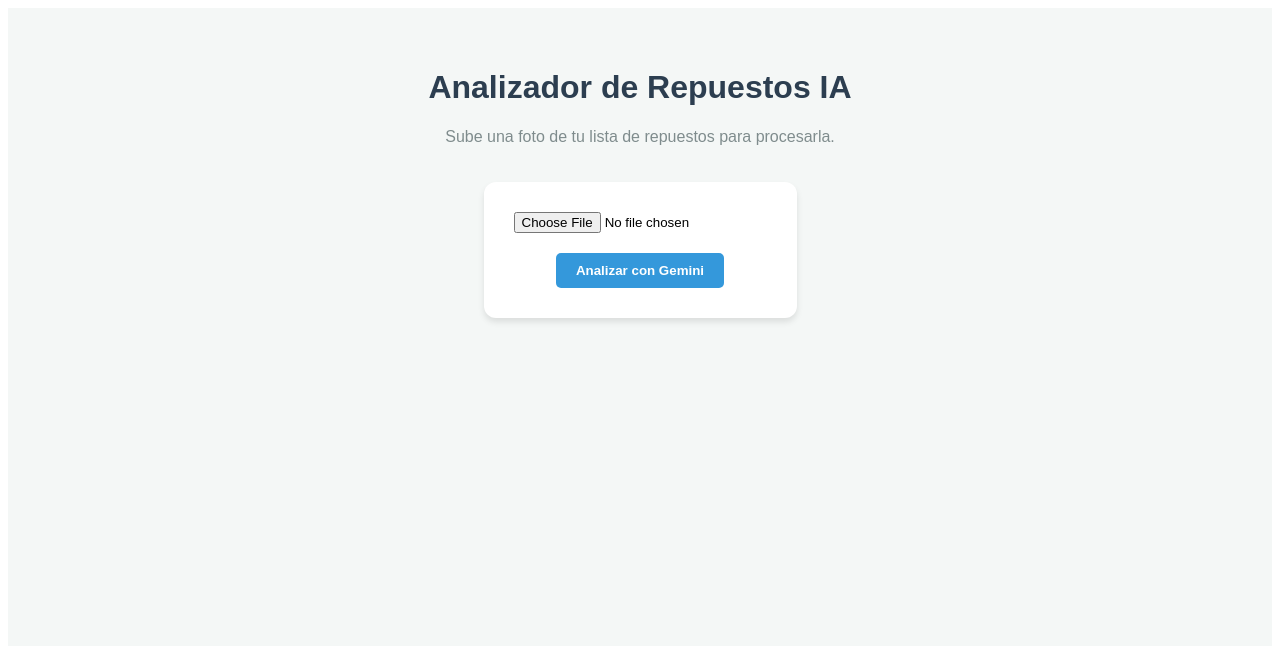
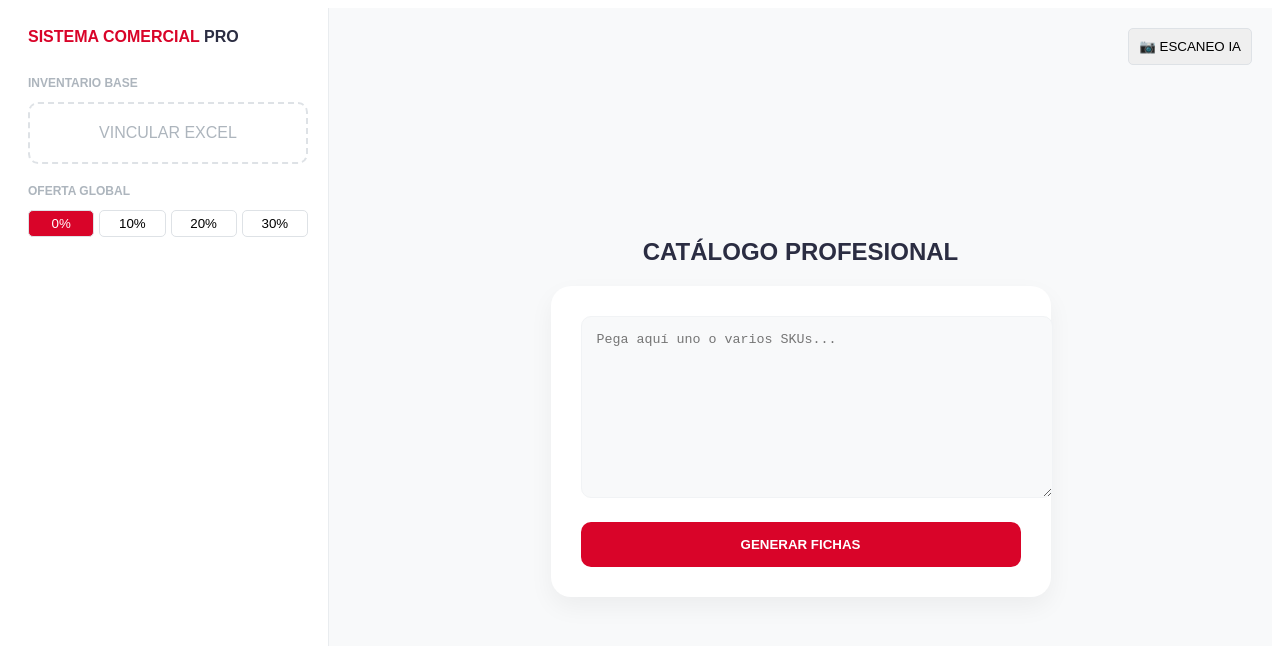
Before and after one commit to tabladamotosrepuestos-art/mi-app-estudio, a React (Vite) app in the folder mi-app-ai/: page / in a window 1280 px wide. Shown: the top 646 px of the page. Built offline with nearby package versions, Linux system fonts and the light colour scheme; the HTML template or start-up script is replaced by a standard one.

Commit message:
Update App.tsx

```diff
--- a/mi-app-ai/src/App.tsx
+++ b/mi-app-ai/src/App.tsx
@@ -2,52 +2,48 @@ import React, { useState } from 'react';
 import { extractProductsFromList } from './services/geminiService';
 
 function App() {
-  const [loading, setLoading] = useState(false);
-  const [resultado, setResultado] = useState("");
+  return (
+    <div style={{ display: 'flex', minHeight: '100vh', backgroundColor: '#f8f9fa', fontFamily: 'sans-serif' }}>
+      {/* Barra Lateral Izquierda */}
+      <aside style={{ width: '280px', backgroundColor: 'white', borderRight: '1px solid #e9ecef', padding: '20px' }}>
+        <div style={{ color: '#d90429', fontWeight: 'bold', marginBottom: '30px' }}>SISTEMA COMERCIAL <span style={{color: '#2b2d42'}}>PRO</span></div>
 
-  return (
-    <div style={{
-      fontFamily: 'sans-serif',
-      padding: '40px',
-      textAlign: 'center',
-      backgroundColor: '#f4f7f6',
-      minHeight: '100vh'
-    }}>
-      <h1 style={{ color: '#2c3e50' }}>Analizador de Repuestos IA</h1>
-      <p style={{ color: '#7f8c8d' }}>Sube una foto de tu lista de repuestos para procesarla.</p>
+        <div style={{ marginBottom: '20px' }}>
+          <p style={{ fontSize: '12px', color: '#adb5bd', fontWeight: 'bold' }}>INVENTARIO BASE</p>
+          <div style={{ border: '2px dashed #dee2e6', borderRadius: '10px', padding: '20px', textAlign: 'center', color: '#adb5bd' }}>
+            VINCULAR EXCEL
+          </div>
+        </div>
 
-      <div style={{
-        background: 'white',
-        padding: '30px',
-        borderRadius: '12px',
-        boxShadow: '0 4px 6px rgba(0,0,0,0.1)',
-        display: 'inline-block',
-        marginTop: '20px'
-      }}>
-        <input type="file" accept="image/*" style={{ marginBottom: '20px' }} />
-        <br />
-        <button
-          style={{
-            backgroundColor: '#3498db',
-            color: 'white',
-            border: 'none',
-            padding: '10px 20px',
-            borderRadius: '5px',
-            cursor: 'pointer',
-            fontWeight: 'bold'
-          }}
-          onClick={() => alert('¡IA lista! Selecciona un archivo primero.')}
-        >
-          {loading ? 'Procesando...' : 'Analizar con Gemini'}
+        <div>
+          <p style={{ fontSize: '12px', color: '#adb5bd', fontWeight: 'bold' }}>OFERTA GLOBAL</p>
+          <div style={{ display: 'flex', gap: '5px' }}>
+            {['0%', '10%', '20%', '30%'].map(pct => (
+              <button key={pct} style={{ flex: 1, padding: '5px', border: '1px solid #dee2e6', borderRadius: '5px', backgroundColor: pct === '0%' ? '#d90429' : 'white', color: pct === '0%' ? 'white' : 'black' }}>{pct}</button>
+            ))}
+          </div>
+        </div>
+      </aside>
+
+      {/* Contenido Principal */}
+      <main style={{ flex: 1, display: 'flex', flexDirection: 'column', alignItems: 'center', justifyContent: 'center', position: 'relative' }}>
+        <button style={{ position: 'absolute', top: '20px', right: '20px', padding: '10px', borderRadius: '5px', border: '1px solid #dee2e6' }}>
+          📷 ESCANEO IA
         </button>
-      </div>
 
-      {resultado && (
-        <div style={{ marginTop: '30px', textAlign: 'left', display: 'inline-block', width: '100%', maxWidth: '600px' }}>
-          <h3>Resultado:</h3>
-          <pre style={{ background: '#eee', padding: '15px', borderRadius: '5px' }}>{resultado}</pre>
+        <div style={{ textAlign: 'center', maxWidth: '500px', width: '100%' }}>
+          <h2 style={{ marginBottom: '20px', color: '#2b2d42' }}>CATÁLOGO PROFESIONAL</h2>
+          <div style={{ backgroundColor: 'white', padding: '30px', borderRadius: '20px', boxShadow: '0 10px 25px rgba(0,0,0,0.05)' }}>
+            <textarea
+              placeholder="Pega aquí uno o varios SKUs..."
+              style={{ width: '100%', height: '150px', border: '1px solid #f1f3f5', borderRadius: '10px', padding: '15px', backgroundColor: '#f8f9fa', marginBottom: '20px' }}
+            />
+            <button style={{ width: '100%', padding: '15px', backgroundColor: '#d90429', color: 'white', border: 'none', borderRadius: '10px', fontWeight: 'bold', cursor: 'pointer' }}>
+              GENERAR FICHAS
+            </button>
+          </div>
         </div>
-      )}
+      </main>
     </div>
   );
 }
```
